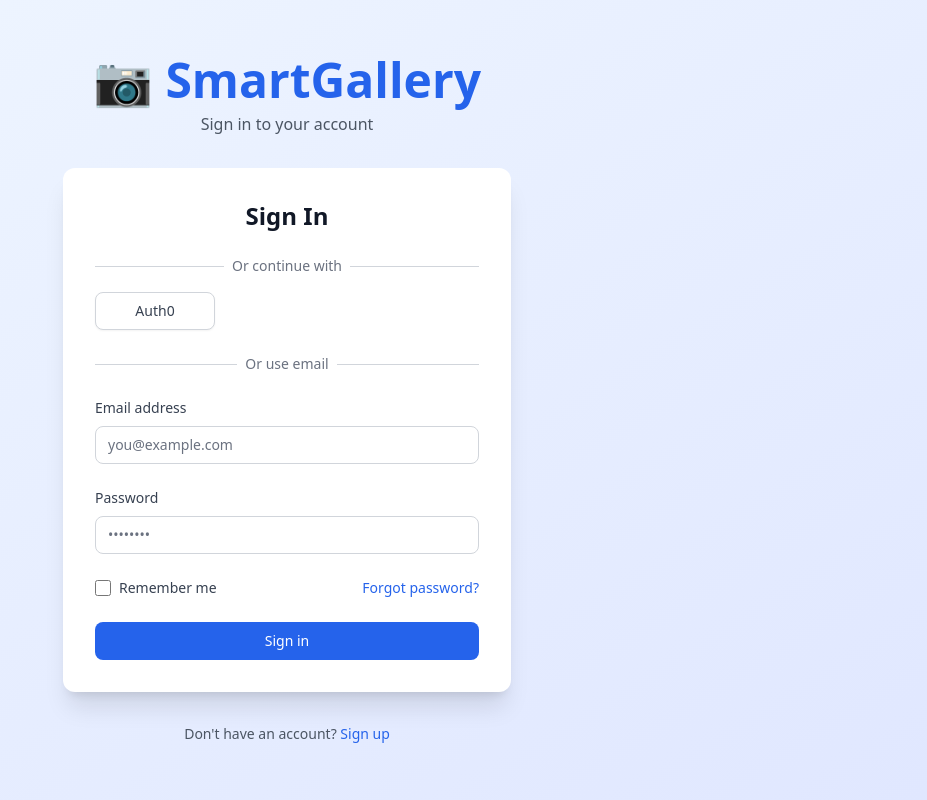
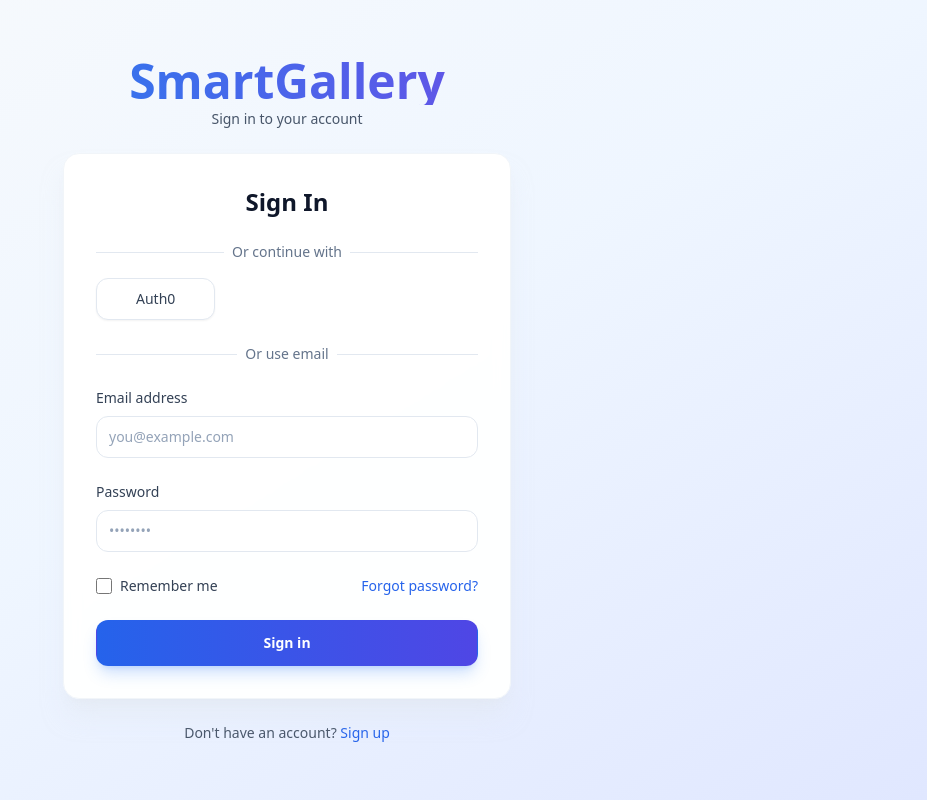
Before and after one commit to Janek3d/gallery, a Django app: page /accounts/login/ in a window 1280 px wide. Shown: the whole page, without its empty margins (353-1280 px from the left). Run offline with Django 5.2, Linux system fonts and the light colour scheme; parts of the project's set-up code (start-up, migrations or seed data) failed here and were passed over; some libraries are stand-ins or nearby versions.

Commit message:
Add styles to the Django-allauth login page

```diff
--- a/app/templates/account/base.html
+++ b/app/templates/account/base.html
@@ -7,29 +7,24 @@
 
     <!-- Tailwind CSS -->
     <script src="https://cdn.tailwindcss.com"></script>
-
-    <!-- Custom CSS -->
-    {% load static %}
-    <link rel="stylesheet" href="{% static 'gallery/css/style.css' %}">
-
     {% block extra_head %}{% endblock %}
 </head>
-<body class="bg-gradient-to-br from-blue-50 to-indigo-100 min-h-screen">
+<body class="bg-gradient-to-br from-slate-50 via-blue-50 to-indigo-100 min-h-screen font-sans antialiased">
     <div class="min-h-screen flex items-center justify-center py-12 px-4 sm:px-6 lg:px-8">
-        <div class="max-w-md w-full space-y-8">
+        <div class="max-w-md w-full space-y-6">
             <!-- Logo/Header -->
             <div class="text-center">
-                <a href="{% url 'gallery:gallery_list' %}" class="inline-block">
-                    <h1 class="text-5xl font-bold text-blue-600 mb-2">📷 SmartGallery</h1>
+                <a href="{% url 'gallery:gallery_list' %}" class="inline-block transition opacity-90 hover:opacity-100">
+                    <h1 class="text-4xl sm:text-5xl font-bold bg-gradient-to-r from-blue-600 to-indigo-600 bg-clip-text text-transparent mb-1">SmartGallery</h1>
                 </a>
-                <p class="text-gray-600">{% block page_title %}Welcome{% endblock %}</p>
+                <p class="text-slate-600 text-sm">{% block page_title %}Welcome{% endblock %}</p>
             </div>
 
             <!-- Messages -->
             {% if messages %}
                 <div class="space-y-2">
                     {% for message in messages %}
-                        <div class="alert alert-{{ message.tags }} bg-{{ message.tags }}-100 border border-{{ message.tags }}-400 text-{{ message.tags }}-700 px-4 py-3 rounded" role="alert">
+                        <div class="px-4 py-3 rounded-lg text-sm font-medium border {% if message.tags == 'error' or message.tags == 'danger' %}bg-red-50 border-red-200 text-red-800{% elif message.tags == 'success' %}bg-emerald-50 border-emerald-200 text-emerald-800{% elif message.tags == 'warning' %}bg-amber-50 border-amber-200 text-amber-800{% elif message.tags == 'info' %}bg-blue-50 border-blue-200 text-blue-800{% else %}bg-slate-50 border-slate-200 text-slate-800{% endif %}" role="alert">
                             {{ message }}
                         </div>
                     {% endfor %}
@@ -37,17 +32,16 @@
             {% endif %}
 
             <!-- Main Content Card -->
-            <div class="bg-white rounded-xl shadow-xl p-8">
+            <div class="bg-white/95 backdrop-blur rounded-2xl shadow-xl shadow-slate-200/50 border border-slate-100 p-8">
                 {% block content %}{% endblock %}
             </div>
 
             <!-- Footer Links -->
-            <div class="text-center text-sm text-gray-600">
+            <div class="text-center text-sm text-slate-600">
                 {% block footer_links %}{% endblock %}
             </div>
         </div>
     </div>
-
     {% block extra_js %}{% endblock %}
 </body>
 </html>
--- a/app/templates/account/login.html
+++ b/app/templates/account/login.html
@@ -7,7 +7,7 @@
 
 {% block content %}
 <div>
-    <h2 class="text-2xl font-bold text-gray-900 mb-6 text-center">Sign In</h2>
+    <h2 class="text-2xl font-bold text-slate-900 mb-6 text-center">Sign In</h2>
 
     <!-- Social Login Buttons -->
     {% get_providers as socialaccount_providers %}
@@ -15,10 +15,10 @@
         <div class="mb-6">
             <div class="relative">
                 <div class="absolute inset-0 flex items-center">
-                    <div class="w-full border-t border-gray-300"></div>
+                    <div class="w-full border-t border-slate-200"></div>
                 </div>
                 <div class="relative flex justify-center text-sm">
-                    <span class="px-2 bg-white text-gray-500">Or continue with</span>
+                    <span class="px-2 bg-white text-slate-500">Or continue with</span>
                 </div>
             </div>
 
@@ -26,7 +26,7 @@
                 {% for provider in socialaccount_providers %}
                     {% if provider.id == "google" %}
                         <a href="{% provider_login_url provider.id process='login' %}"
-                           class="w-full inline-flex justify-center items-center px-4 py-2 border border-gray-300 rounded-lg shadow-sm bg-white text-sm font-medium text-gray-700 hover:bg-gray-50 transition-colors">
+                           class="w-full inline-flex justify-center items-center px-4 py-2.5 border border-slate-200 rounded-xl bg-white text-sm font-medium text-slate-700 hover:bg-slate-50 hover:border-slate-300 transition-colors shadow-sm">
                             <svg class="w-5 h-5" viewBox="0 0 24 24">
                                 <path fill="#4285F4" d="M22.56 12.25c0-.78-.07-1.53-.2-2.25H12v4.26h5.92c-.26 1.37-1.04 2.53-2.21 3.31v2.77h3.57c2.08-1.92 3.28-4.74 3.28-8.09z"/>
                                 <path fill="#34A853" d="M12 23c2.97 0 5.46-.98 7.28-2.66l-3.57-2.77c-.98.66-2.23 1.06-3.71 1.06-2.86 0-5.29-1.93-6.16-4.53H2.18v2.84C3.99 20.53 7.7 23 12 23z"/>
@@ -36,21 +36,21 @@
                         </a>
                     {% elif provider.id == "facebook" %}
                         <a href="{% provider_login_url provider.id process='login' %}"
-                           class="w-full inline-flex justify-center items-center px-4 py-2 border border-gray-300 rounded-lg shadow-sm bg-white text-sm font-medium text-gray-700 hover:bg-gray-50 transition-colors">
+                           class="w-full inline-flex justify-center items-center px-4 py-2.5 border border-slate-200 rounded-xl bg-white text-sm font-medium text-slate-700 hover:bg-slate-50 hover:border-slate-300 transition-colors shadow-sm">
                             <svg class="w-5 h-5" fill="#1877F2" viewBox="0 0 24 24">
                                 <path d="M24 12.073c0-6.627-5.373-12-12-12s-12 5.373-12 12c0 5.99 4.388 10.954 10.125 11.854v-8.385H7.078v-3.47h3.047V9.43c0-3.007 1.792-4.669 4.533-4.669 1.312 0 2.686.235 2.686.235v2.953H15.83c-1.491 0-1.956.925-1.956 1.874v2.25h3.328l-.532 3.47h-2.796v8.385C19.612 23.027 24 18.062 24 12.073z"/>
                             </svg>
                         </a>
                     {% elif provider.id == "github" %}
                         <a href="{% provider_login_url provider.id process='login' %}"
-                           class="w-full inline-flex justify-center items-center px-4 py-2 border border-gray-300 rounded-lg shadow-sm bg-white text-sm font-medium text-gray-700 hover:bg-gray-50 transition-colors">
+                           class="w-full inline-flex justify-center items-center px-4 py-2.5 border border-slate-200 rounded-xl bg-white text-sm font-medium text-slate-700 hover:bg-slate-50 hover:border-slate-300 transition-colors shadow-sm">
                             <svg class="w-5 h-5" fill="currentColor" viewBox="0 0 24 24">
                                 <path fill-rule="evenodd" d="M12 2C6.477 2 2 6.484 2 12.017c0 4.425 2.865 8.18 6.839 9.504.5.092.682-.217.682-.483 0-.237-.008-.868-.013-1.703-2.782.605-3.369-1.343-3.369-1.343-.454-1.158-1.11-1.466-1.11-1.466-.908-.62.069-.608.069-.608 1.003.07 1.531 1.032 1.531 1.032.892 1.53 2.341 1.088 2.91.832.092-.647.35-1.088.636-1.338-2.22-.253-4.555-1.113-4.555-4.951 0-1.093.39-1.988 1.029-2.688-.103-.253-.446-1.272.098-2.65 0 0 .84-.27 2.75 1.026A9.564 9.564 0 0112 6.844c.85.004 1.705.115 2.504.337 1.909-1.296 2.747-1.027 2.747-1.027.546 1.379.202 2.398.1 2.651.64.7 1.028 1.595 1.028 2.688 0 3.848-2.339 4.695-4.566 4.943.359.309.678.92.678 1.855 0 1.338-.012 2.419-.012 2.747 0 .268.18.58.688.482A10.019 10.019 0 0022 12.017C22 6.484 17.522 2 12 2z" clip-rule="evenodd"/>
                             </svg>
                         </a>
                     {% else %}
                         <a href="{% provider_login_url provider.id process='login' %}"
-                           class="w-full inline-flex justify-center items-center px-4 py-2 border border-gray-300 rounded-lg shadow-sm bg-white text-sm font-medium text-gray-700 hover:bg-gray-50 transition-colors">
+                           class="w-full inline-flex justify-center items-center px-4 py-2.5 border border-slate-200 rounded-xl bg-white text-sm font-medium text-slate-700 hover:bg-slate-50 hover:border-slate-300 transition-colors shadow-sm">
                             {{ provider.name }}
                         </a>
                     {% endif %}
@@ -60,10 +60,10 @@
             <div class="mt-6">
                 <div class="relative">
                     <div class="absolute inset-0 flex items-center">
-                        <div class="w-full border-t border-gray-300"></div>
+                        <div class="w-full border-t border-slate-200"></div>
                     </div>
                     <div class="relative flex justify-center text-sm">
-                        <span class="px-2 bg-white text-gray-500">Or use email</span>
+                        <span class="px-2 bg-white text-slate-500">Or use email</span>
                     </div>
                 </div>
             </div>
@@ -81,7 +81,7 @@
         {% endif %}
 
         <div>
-            <label for="id_login" class="block text-sm font-medium text-gray-700 mb-2">
+            <label for="id_login" class="block text-sm font-medium text-slate-700 mb-2">
                 Email address
             </label>
             <input type="email"
@@ -89,7 +89,7 @@
                    id="id_login"
                    autocomplete="email"
                    required
-                   class="appearance-none relative block w-full px-3 py-2 border border-gray-300 placeholder-gray-500 text-gray-900 rounded-lg focus:outline-none focus:ring-blue-500 focus:border-blue-500 focus:z-10 sm:text-sm"
+                   class="block w-full px-3 py-2.5 border border-slate-200 rounded-xl text-slate-900 placeholder-slate-400 focus:outline-none focus:ring-2 focus:ring-blue-500/20 focus:border-blue-500 sm:text-sm transition-shadow"
                    placeholder="you@example.com"
                    value="{{ form.login.value|default:'' }}">
             {% if form.login.errors %}
@@ -98,7 +98,7 @@
         </div>
 
         <div>
-            <label for="id_password" class="block text-sm font-medium text-gray-700 mb-2">
+            <label for="id_password" class="block text-sm font-medium text-slate-700 mb-2">
                 Password
             </label>
             <input type="password"
@@ -106,7 +106,7 @@
                    id="id_password"
                    autocomplete="current-password"
                    required
-                   class="appearance-none relative block w-full px-3 py-2 border border-gray-300 placeholder-gray-500 text-gray-900 rounded-lg focus:outline-none focus:ring-blue-500 focus:border-blue-500 focus:z-10 sm:text-sm"
+                   class="block w-full px-3 py-2.5 border border-slate-200 rounded-xl text-slate-900 placeholder-slate-400 focus:outline-none focus:ring-2 focus:ring-blue-500/20 focus:border-blue-500 sm:text-sm transition-shadow"
                    placeholder="••••••••">
             {% if form.password.errors %}
                 <p class="mt-1 text-sm text-red-600">{{ form.password.errors.0 }}</p>
@@ -118,8 +118,8 @@
                 <input id="id_remember"
                        name="remember"
                        type="checkbox"
-                       class="h-4 w-4 text-blue-600 focus:ring-blue-500 border-gray-300 rounded">
-                <label for="id_remember" class="ml-2 block text-sm text-gray-700">
+                       class="h-4 w-4 text-blue-600 focus:ring-blue-500/30 border-slate-300 rounded">
+                <label for="id_remember" class="ml-2 block text-sm text-slate-700">
                     Remember me
                 </label>
             </div>
@@ -137,7 +137,7 @@
 
         <div>
             <button type="submit"
-                    class="group relative w-full flex justify-center py-2 px-4 border border-transparent text-sm font-medium rounded-lg text-white bg-blue-600 hover:bg-blue-700 focus:outline-none focus:ring-2 focus:ring-offset-2 focus:ring-blue-500 transition-colors">
+                    class="w-full flex justify-center py-3 px-4 border border-transparent text-sm font-semibold rounded-xl text-white bg-gradient-to-r from-blue-600 to-indigo-600 hover:from-blue-700 hover:to-indigo-700 focus:outline-none focus:ring-2 focus:ring-offset-2 focus:ring-blue-500/50 transition-all shadow-lg shadow-blue-500/25">
                 Sign in
             </button>
         </div>
@@ -146,9 +146,9 @@
 {% endblock %}
 
 {% block footer_links %}
-    <p class="text-gray-600">
+    <p class="text-slate-600">
         Don't have an account?
-        <a href="{% url 'account_signup' %}" class="font-medium text-blue-600 hover:text-blue-500">
+        <a href="{% url 'account_signup' %}" class="font-medium text-blue-600 hover:text-blue-700 transition-colors">
             Sign up
         </a>
     </p>
```
Also changed, not shown: app/templates/account/logout.html (+4 -4 lines), app/templates/account/password_reset.html (+6 -6 lines), app/templates/account/password_reset_done.html (+4 -4 lines), app/templates/account/signup.html (+17 -17 lines).
